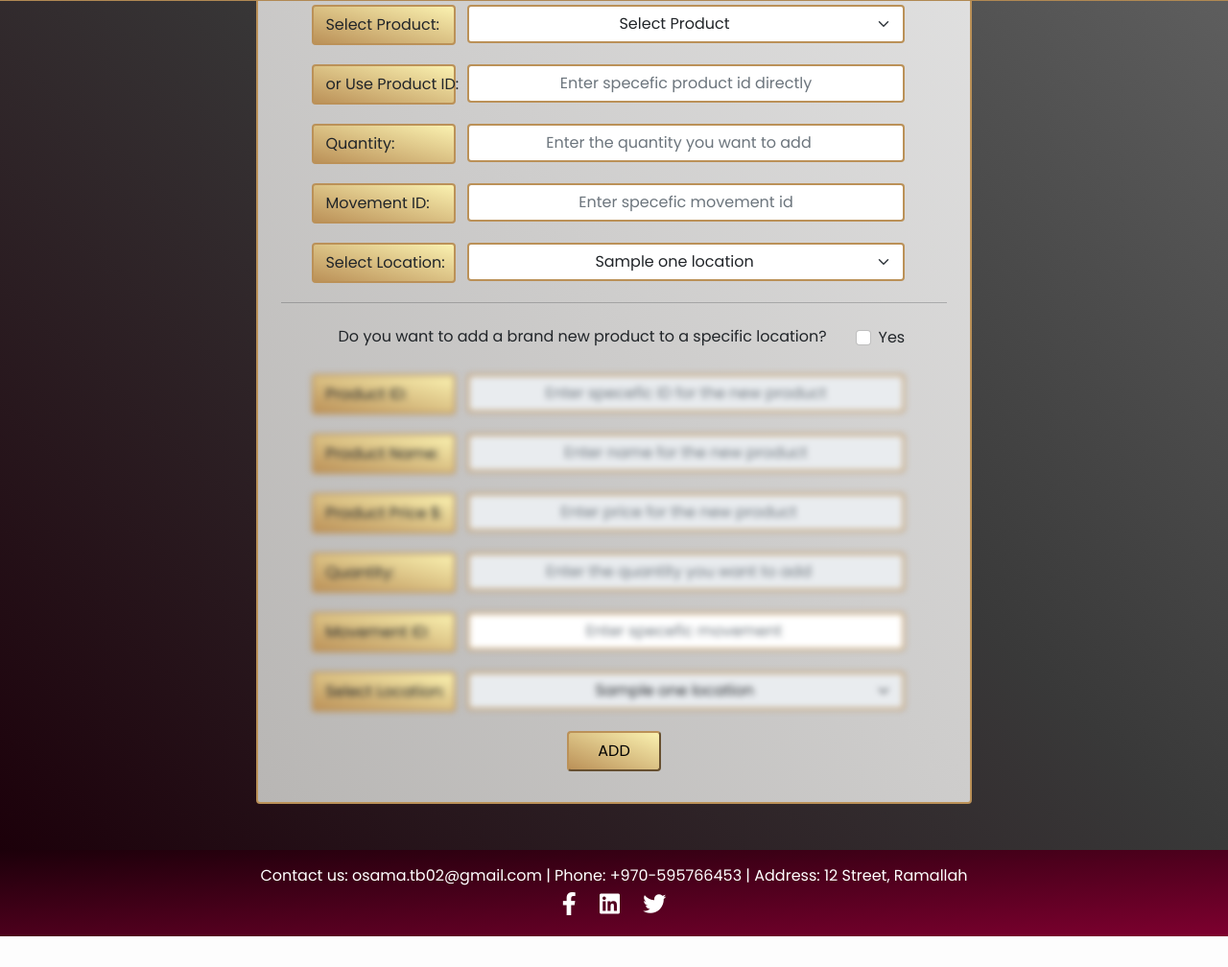
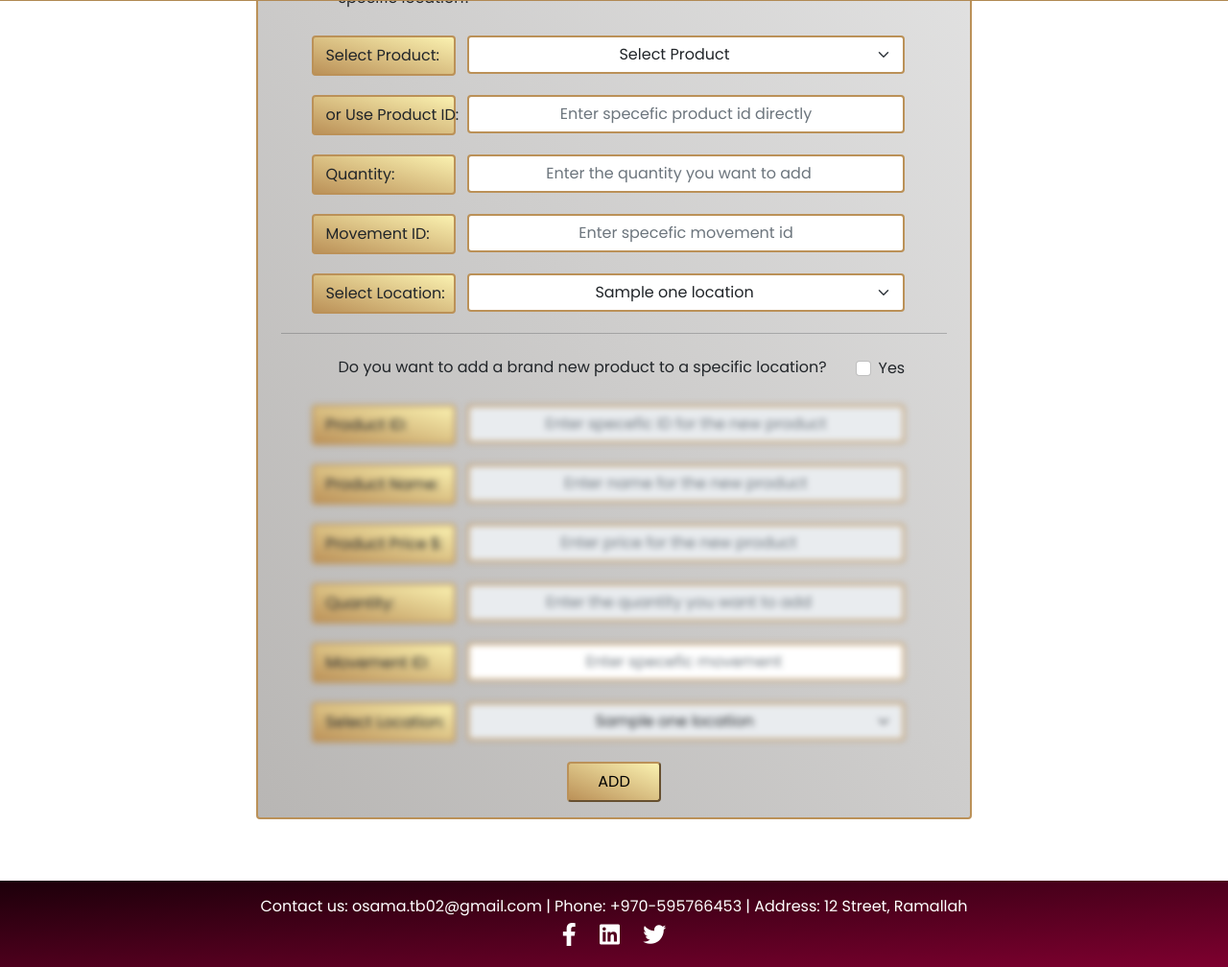
Before and after one commit to OsamaTbaileh/PrimeInventory, a Flask app: template templates/products/add_product_form.html in a window 1280 px wide. Shown: the part 317-1325 px from the top of the page at 96% size. Before the commit the page ends 1293 px from the top, so only its background shows below. Run offline with Flask 3, Linux system fonts and the light colour scheme; the template is opened without the code that fills it: most values are stand-ins (such as "Sample title", 1, 10 or a date in 2020).

Commit message:
refactor: edit bootstrap in first 2 divs

```diff
--- a/templates/products/add_product_form.html
+++ b/templates/products/add_product_form.html
@@ -1,7 +1,8 @@
 {% include 'general/header.html' %}
 
-<div class="general-body min-vh-100">
-  <div class="container col-lg-7 px-4 py-3 mx-auto mb-5 form-style rounded form-body">
+
+<div class="mx-0 px-0 mw-100 my-5 pb-3 d-flex justify-content-center">
+  <div class="container col-lg-7 px-4 form-style rounded form-body">
     <h2 class="py-3">Add New Product:</h2>
 
     <form action="/products/add_new_product" method="post">
@@ -159,6 +160,8 @@
         </div>
       </div>
 
+      <input type="hidden" name="user_id" value="{{ session.user_id }}">
+
       <div class="form-group row mb-3 justify-content-center">
         <div class="col-sm-4 text-center">
           <button type="submit" class="golden-button glow-button">Add</button>
@@ -167,8 +170,6 @@
     </form>
   </div>
 </div>
-
-
 
 
 <!-- This script make one of the "product_id_input" & "product_id_select" blur and disabled when the user choose to use the other. -->
@@ -205,7 +206,6 @@
     });
   });
 </script>
-
 
 <!-- This script make one section of the two sections of the form blur and disabled when the user check the box above the other section. -->
 <script>
@@ -282,4 +282,5 @@
   }
 </script>
 
+
 {%include 'general/footer.html'%}
```
